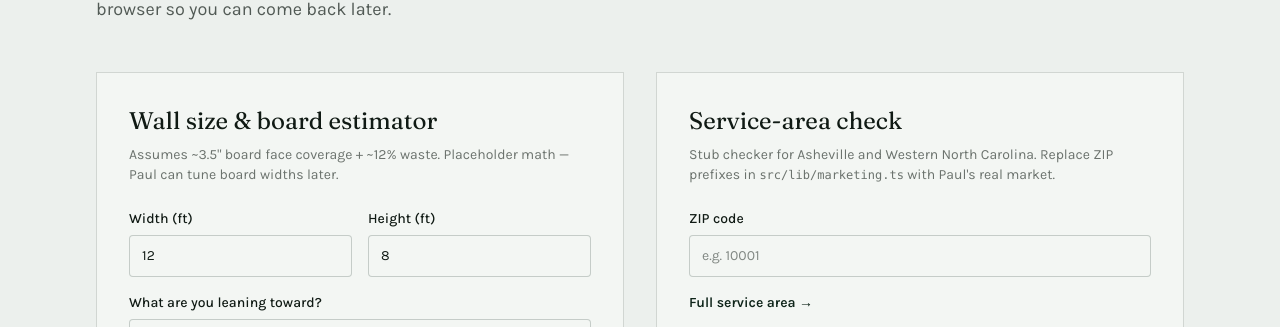
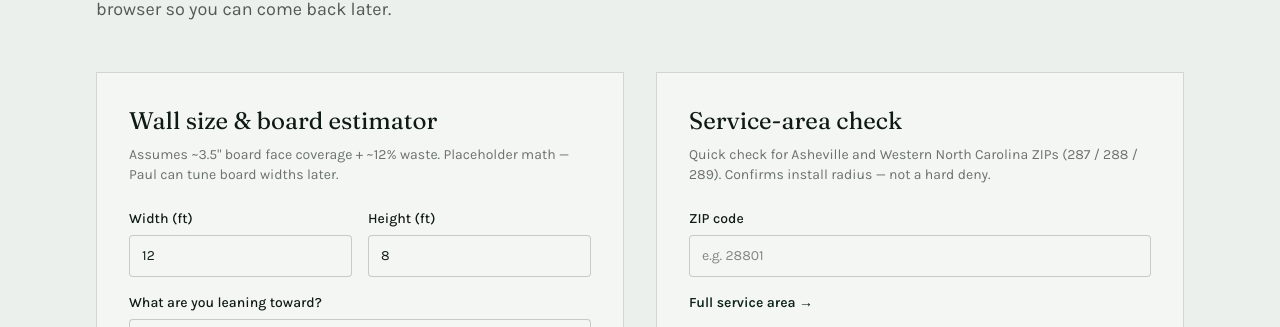
Before and after one commit to bearpixelmedia/pauls-pallet-walls, a Next.js app: page / in a window 1280 px wide. Shown: the part 4354-4681 px from the top of the page. Built offline with nearby package versions, Linux system fonts and the light colour scheme.

Commit message:
Local SEO for Asheville and WNC (WallTools ZIP check)

```diff
--- a/src/components/WallTools.tsx
+++ b/src/components/WallTools.tsx
@@ -191,16 +191,15 @@ export function WallTools() {
                 Service-area check
               </h3>
               <p className="mt-2 text-sm text-ink/60">
-                Stub checker for {site.location.areaLabel}. Replace ZIP prefixes
-                in <code className="text-xs">src/lib/marketing.ts</code> with
-                Paul&apos;s real market.
+                Quick check for {site.location.areaLabel} ZIPs (287 / 288 /
+                289). Confirms install radius — not a hard deny.
               </p>
               <label className="mt-6 block text-sm">
                 <span className="mb-1.5 block font-medium text-ink">ZIP code</span>
                 <input
                   inputMode="numeric"
                   autoComplete="postal-code"
-                  placeholder="e.g. 10001"
+                  placeholder="e.g. 28801"
                   value={zip}
                   onChange={(e) => {
                     setZip(e.target.value);
@@ -211,18 +210,19 @@ export function WallTools() {
               </label>
               {areaResult === "in" ? (
                 <p className="mt-4 text-sm text-pine">
-                  Looks like core service area — packages and installs welcome.
+                  Looks like WNC service area — packages and installs welcome
+                  in Buncombe, Haywood, Jackson, Swain, and Cherokee counties.
                 </p>
               ) : null}
               {areaResult === "ship" ? (
                 <p className="mt-4 text-sm text-ink/70">
-                  Outside the stub install radius — kits can still ship. Ask
+                  Outside the core WNC install ZIPs — kits can still ship. Ask
                   about travel for construction.
                 </p>
               ) : null}
               {areaResult === "ask" ? (
                 <p className="mt-4 text-sm text-ink/70">
-                  Outside the stub radius for installs — request a quote and
+                  Outside the core WNC install ZIPs — request a quote and
                   we&apos;ll confirm travel.
                 </p>
               ) : null}
```
